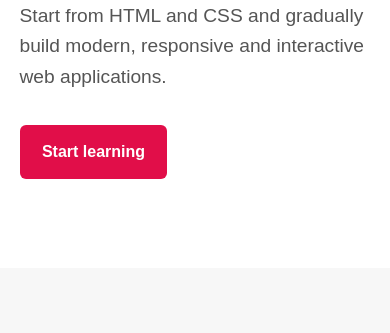
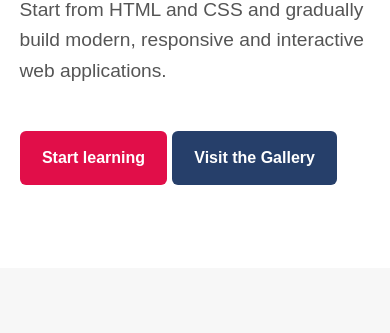
Before and after one commit to arifbenarfa/web-development, a plain HTML site: page s4/index.html in a window 390 px wide. Shown: the part 311-644 px from the top of the page. Drawn offline with Linux system fonts and the light colour scheme.

Commit message:
Keep gallery link visible on small screens

```diff
--- a/s4/index.html
+++ b/s4/index.html
@@ -3,7 +3,7 @@
 
     Original author: Ville Heikkiniemi
     Modified by: arif benarfa
-    Last modified: 2026-09-20
+    Last modified: 2026-10-11
 
     Based on the original course template.
 -->
@@ -58,6 +58,10 @@
 
                     <a href="#topics" class="button">
                         Start learning
+                    </a>
+
+                    <a href="gallery.html" class="button gallery-button">
+                        Visit the Gallery
                     </a>
 
                 </div>
--- a/s4/style.css
+++ b/s4/style.css
@@ -219,3 +219,18 @@ footer {
         grid-template-columns: 1fr;
     }
 }
+
+.gallery-button {
+    margin-left: 0.75rem;
+    background-color: var(--blue);
+}
+
+.gallery-button:hover {
+    background-color: var(--green);
+}
+
+@media (max-width: 480px) {
+    .gallery-button {
+        margin: 0.75rem 0 0;
+    }
+}
```
